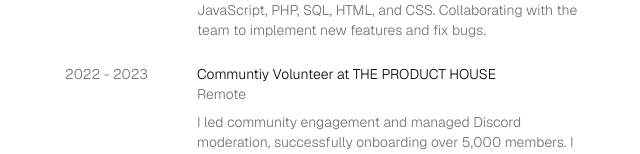
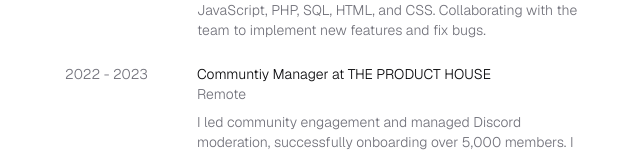
Before and after one commit to vissih/cv, a Next.js app: page / in a window 1280 px wide. Shown: the part 422-576 px from the top of the page, without its empty margins (311-951 px from the left). Built offline with nearby package versions, Linux system fonts and the light colour scheme.

Commit message:
Update profile.ts

```diff
--- a/data/profile.ts
+++ b/data/profile.ts
@@ -20,7 +20,7 @@ export const profileData = [
           'Developing and maintaining web applications using JavaScript, PHP, SQL, HTML, and CSS. Collaborating with the team to implement new features and fix bugs.',
       },
       {
-        title: 'Communtiy Volunteer at THE PRODUCT HOUSE',
+        title: 'Communtiy Manager at THE PRODUCT HOUSE',
         subTitle: 'Remote',
         date: '2022 - 2023',
         description: 'I led community engagement and managed Discord moderation, successfully onboarding over 5,000 members. I collaborated with sponsors and facilitated both online and offline events, driving user engagement and brand visibility.',
```
